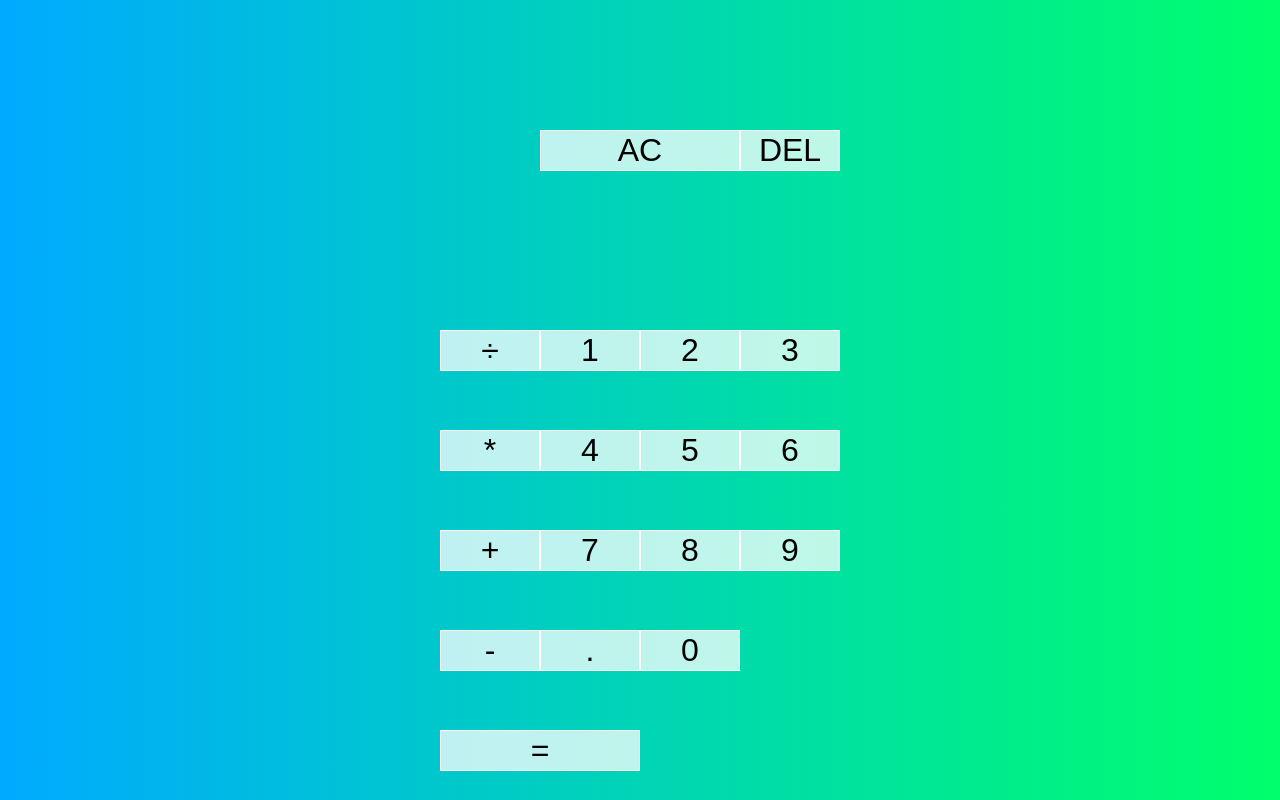
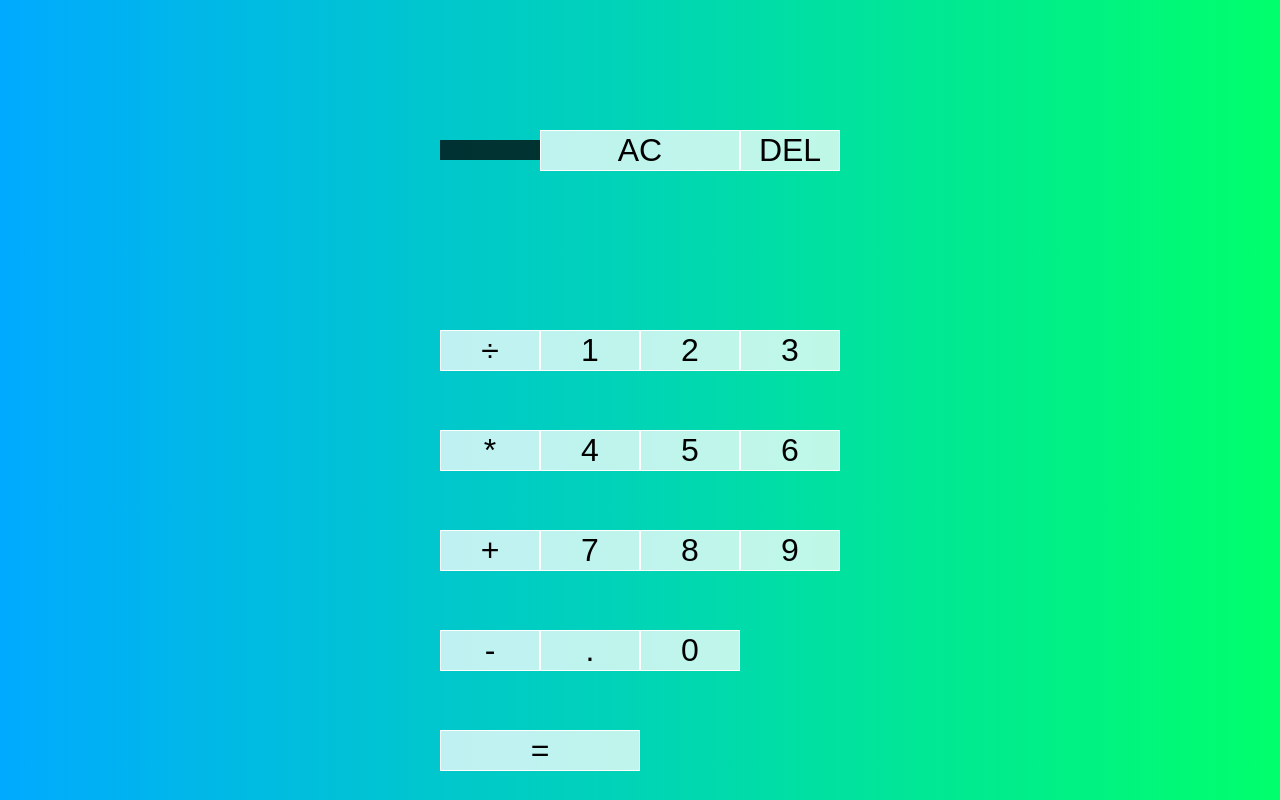
Before and after one commit to lrodenyoder/calculator-practice, a plain HTML site: page index.html in a window 1280 px wide. Drawn offline with Linux system fonts and the light colour scheme.

Commit message:
style calculator

```diff
--- a/styles.css
+++ b/styles.css
@@ -34,3 +34,25 @@ body {
 .span-two{
   grid-column: span 2;
 }
+
+.output {
+  grid-columg 1 / -1;
+  background-color: rgba(0, 0, 0, .75);
+  display: flex;
+  align-items: flex-end;
+  justify-content: space-around;
+  flex-direction: column;
+  padding: 10px;
+  word-wrap: break-word;
+  word-break: break-all;
+}
+
+.output .previous-operand {
+  color: rgba(255, 255, 255, .75);
+  font-size: 1.5rem;
+}
+
+.output .current-operand {
+  color: white;
+  font-size: 2.5rem;
+}
```
